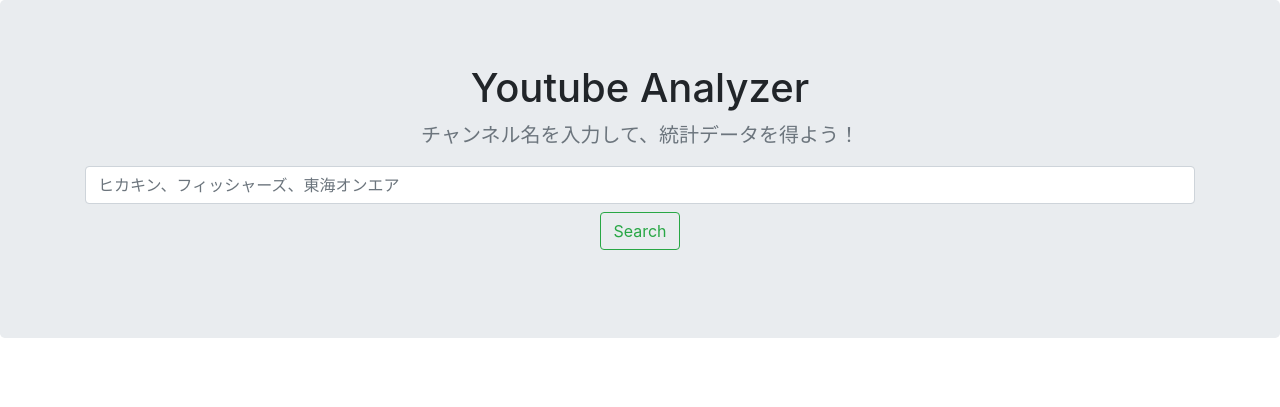
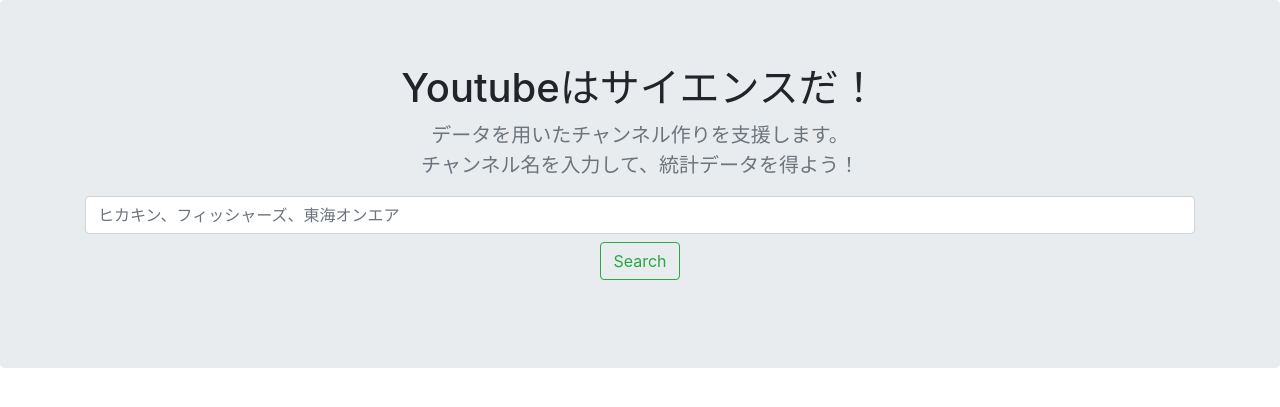
Before and after one commit to motsuka1/youtube_analyzer, a Django app: page / in a window 1280 px wide. Shown: the part 72-479 px from the top of the page. Run offline with Django 3.2, Linux system fonts and the light colour scheme.

Commit message:
fix alignment

```diff
--- a/statsgetter/templates/statsgetter/home.html
+++ b/statsgetter/templates/statsgetter/home.html
@@ -3,8 +3,11 @@
 {% block content %}
 <section class="jumbotron text-center">
   <div class="container">
-    <h1>Youtube Analyzer</h1>
-    <p class="lead text-muted">チャンネル名を入力して、統計データを得よう！</p>
+    <h1>Youtubeはサイエンスだ！</h1>
+    <p class="lead text-muted">
+      データを用いたチャンネル作りを支援します。
+      <br>
+      チャンネル名を入力して、統計データを得よう！</p>
     <form class="mt-2 mt-md-0 text-center" method="POST">
       {% csrf_token %}
       <input class="form-control mr-sm-2" type="text" name="search" placeholder="ヒカキン、フィッシャーズ、東海オンエア" aria-label="Search">
@@ -28,9 +31,10 @@
     <div class="row justify-content-end" id="excel">
       <a href="{% url 'export-excel' %}" class="btn btn-primary">Download Excel</a>
     </div>
-    <div class="row justify-content-center">
+    <br>
+    <div class="row justify-content-start">
       {% for channel_stats in channels_stats %}
-      <div class="col-lg-4">
+      <div class="col-lg-4 text-center">
         <p>チャンネル名：{{ channel_stats.title }}</p>
         <!-- <p>id：{{ channel_stats.id }}</p> -->
         <p>チャンネル登録日：{{ channel_stats.registered_date }}</p>
```
